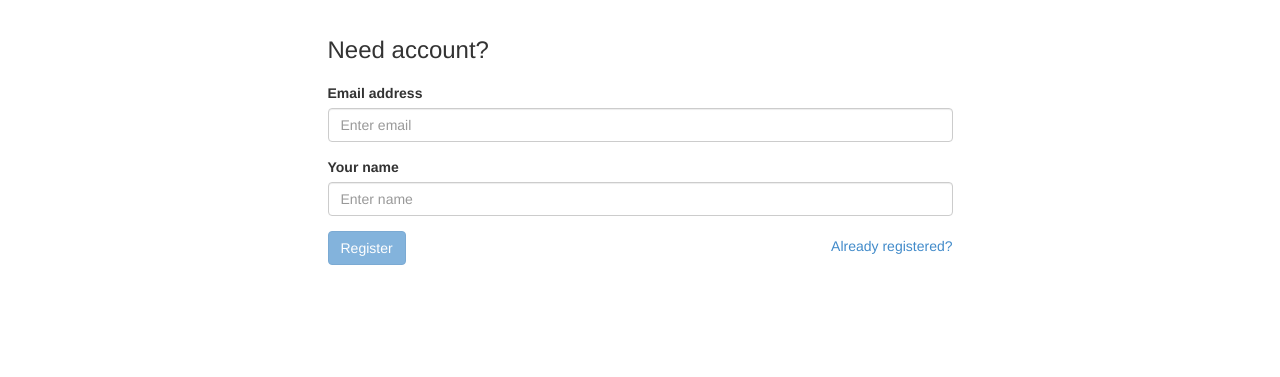
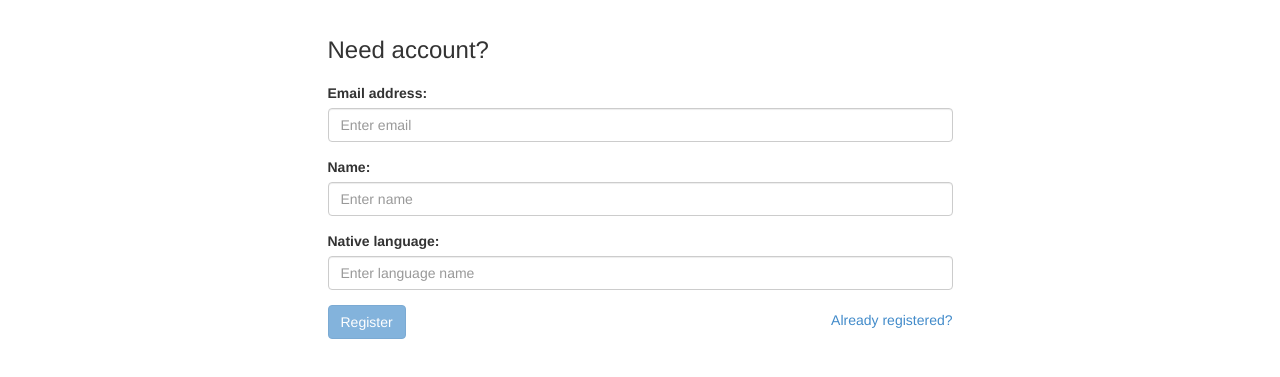
Before and after one commit to aysbg/personal_dictonary, a website: page public/views/layout.html in a window 1280 px wide. Shown: the part 63-440 px from the top of the page. Drawn offline with Linux system fonts and the light colour scheme; files whose address does not match are found by name.

Commit message:
Add new field on the register html

```diff
--- a/public/views/home.html
+++ b/public/views/home.html
@@ -5,7 +5,7 @@
 
       <div class="form-group"
            ng-class="{ 'has-error' : userRegisterForm.email.$invalid && !userRegisterForm.email.$pristine }">
-        <label for="email_address">Email address</label>
+        <label for="email_address">Email address:</label>
         <input type="email" class="form-control" id="email_address" name="email" placeholder="Enter email"
                ng-model="newUser.email" required>
         <p ng-show="userRegisterForm.email.$invalid && !userRegisterForm.email.$pristine" class="help-block">Please, enter a valid email.</p>
@@ -13,10 +13,18 @@
 
       <div class="form-group"
            ng-class="{ 'has-error' : userRegisterForm.name.$invalid && !userRegisterForm.name.$pristine }">
-        <label for="user_name">Your name</label>
+        <label for="user_name">Name:</label>
         <input type="text" class="form-control" id="user_name" name="name"
                placeholder="Enter name" ng-model="newUser.name" required>
         <p ng-show="userRegisterForm.name.$invalid && !userRegisterForm.name.$pristine" class="help-block">Please enter your name.</p>
+      </div>
+
+      <div class="form-group"
+           ng-class="{ 'has-error' : userRegisterForm.native.$invalid && !userRegisterForm.native.$pristine }">
+        <label for="native_language">Native language:</label>
+        <input type="text" class="form-control" id="native_language" name="native"
+               placeholder="Enter language name" ng-model="newUser.native" required>
+        <p ng-show="userRegisterForm.native.$invalid && !userRegisterForm.native.$pristine" class="help-block">Please enter your native language.</p>
       </div>
 
       <button type="submit" class="btn btn-primary" ng-disabled="userRegisterForm.$invalid">
```
